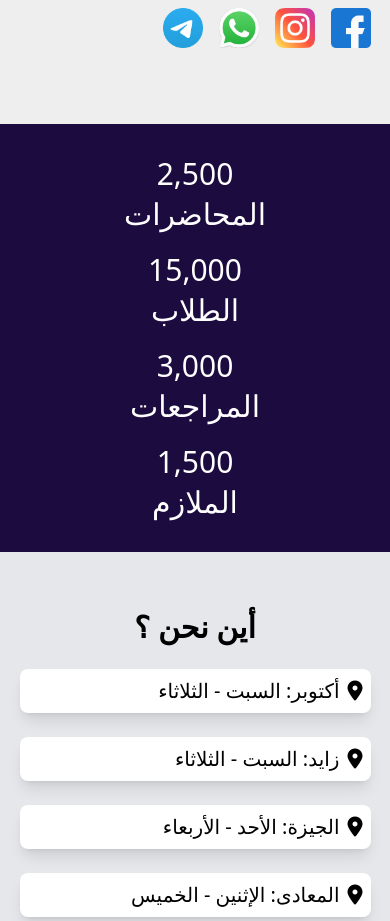
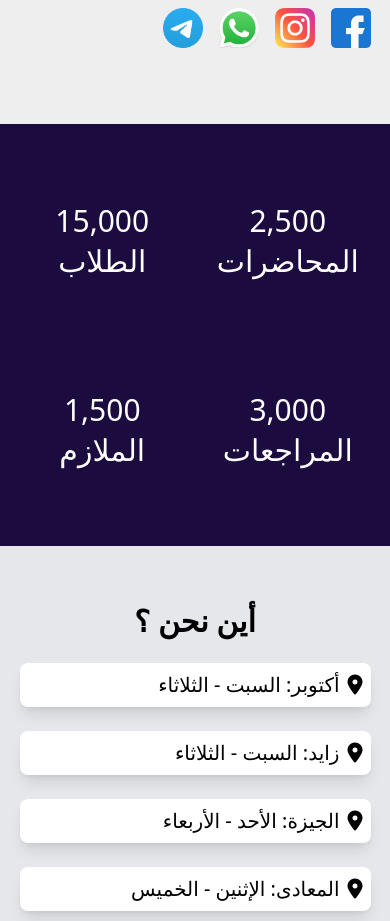
Before and after one commit to ahmedhussein74/LMS, a React (Vite) app: page / in a window 390 px wide. Shown: the part 1564-2485 px from the top of the page. Built offline with nearby package versions, Linux system fonts and the light colour scheme.

Commit message:
num of columns in mobile in Stats components

```diff
--- a/src/layouts/Stats.jsx
+++ b/src/layouts/Stats.jsx
@@ -29,7 +29,7 @@ const Stats = () => {
   return (
     <section
       ref={ref}
-      className="min-h-[50vh] px-[5%] py-8 bg-[#1b0b3f] grid grid-cols-1 md:grid-cols-2 lg:grid-cols-4 justify-center items-center gap-5"
+      className="min-h-[50vh] px-[5%] py-8 bg-[#1b0b3f] grid grid-cols-2 lg:grid-cols-4 justify-center items-center gap-5"
     >
       {stats.map((e, index) => (
         <div key={index} className="text-white text-center">
```
